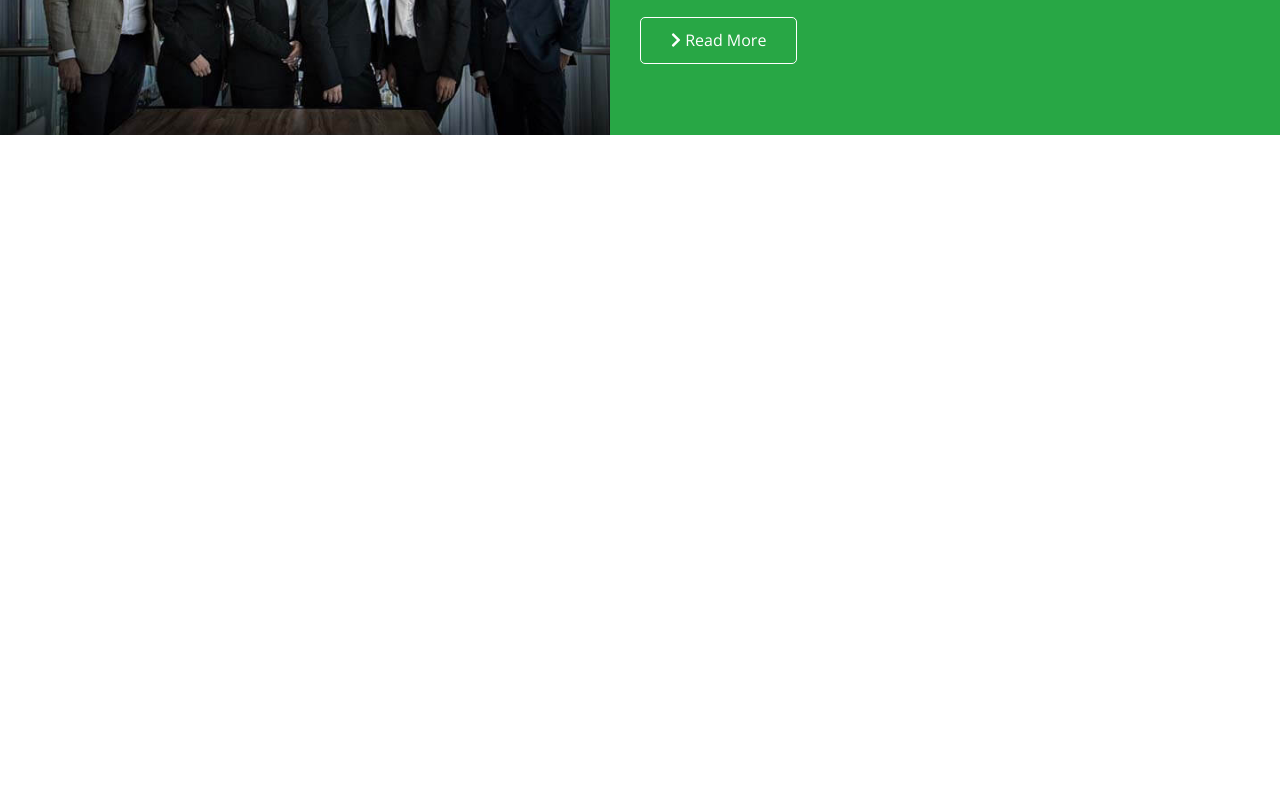
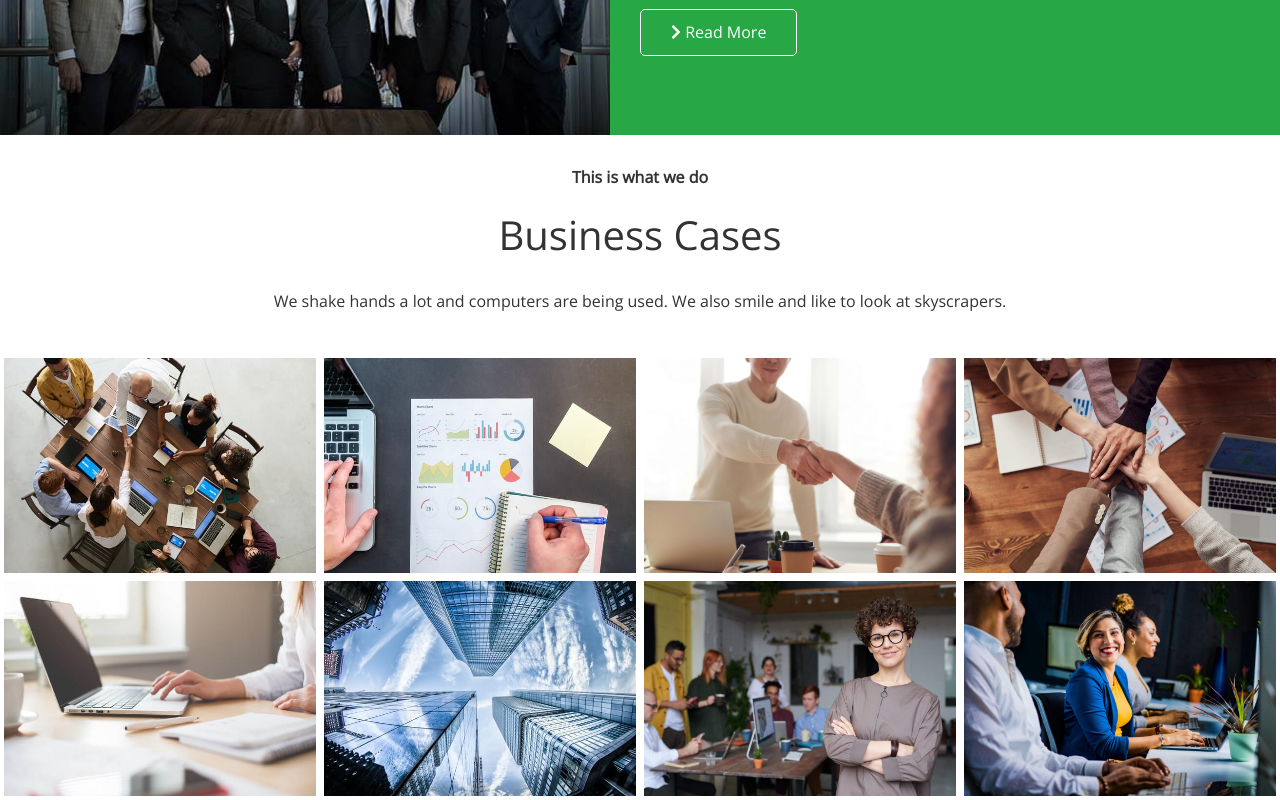
Before and after one commit to dario-piotrowicz/ReactJS-CSS_demo_fictional-company_website_miniproject, a React app: page / in a window 1280 px wide. Shown: the part 1414-2214 px from the top of the page. Before the commit the page ends 1557 px from the top, so only its background shows below. Built offline with nearby package versions, Linux system fonts and the light colour scheme; the HTML template or start-up script is replaced by a standard one.

Commit message:
implemented CasesSection

```diff
--- a/src/App.scss
+++ b/src/App.scss
@@ -13,7 +13,8 @@ body {
   line-height: 1.6;
 }
 
-h1 {
+h1,
+h2 {
   font-weight: lighter;
   line-height: 1.2;
 }
--- /dev/null
+++ b/src/components/cases-section/cases-section.component.jsx
@@ -0,0 +1,45 @@
+import React from 'react';
+import './cases-section.styles.scss';
+import cases1 from '../../assets/images/cases/cases1.jpg';
+import cases2 from '../../assets/images/cases/cases2.jpg';
+import cases3 from '../../assets/images/cases/cases3.jpg';
+import cases4 from '../../assets/images/cases/cases4.jpg';
+import cases5 from '../../assets/images/cases/cases5.jpg';
+import cases6 from '../../assets/images/cases/cases6.jpg';
+import cases7 from '../../assets/images/cases/cases7.jpg';
+import cases8 from '../../assets/images/cases/cases8.jpg';
+
+const CasesSection = () => {
+  return (
+    <section className="cases-section">
+      <header>
+        <h4>This is what we do</h4>
+        <h2>Business Cases</h2>
+        <p>
+          We shake hands a lot and computers are being used. We also smile and
+          like to look at skyscrapers.
+        </p>
+      </header>
+      <div className="images">
+        <div className="column">
+          <img src={cases1} alt="case" />
+          <img src={cases2} alt="case" />
+        </div>
+        <div className="column">
+          <img src={cases3} alt="case" />
+          <img src={cases4} alt="case" />
+        </div>
+        <div className="column">
+          <img src={cases5} alt="case" />
+          <img src={cases6} alt="case" />
+        </div>
+        <div className="column">
+          <img src={cases7} alt="case" />
+          <img src={cases8} alt="case" />
+        </div>
+      </div>
+    </section>
+  );
+};
+
+export default CasesSection;
--- /dev/null
+++ b/src/components/cases-section/cases-section.styles.scss
@@ -0,0 +1,36 @@
+.cases-section {
+  header {
+    padding: 30px;
+    display: flex;
+    flex-direction: column;
+    align-items: center;
+    justify-content: center;
+    text-align: center;
+
+    h2 {
+      font-size: 40px;
+      margin: 20px 0;
+    }
+  }
+
+  .images {
+    display: flex;
+    flex-wrap: wrap;
+
+    .column {
+      display: flex;
+      flex-direction: column;
+      flex: 25%;
+      max-width: 25%;
+    }
+
+    img {
+      width: 100%;
+      height: 50%;
+      padding: 4px;
+    }
+    img:hover {
+      opacity: 0.7;
+    }
+  }
+}
--- a/src/pages/home/home.page.component.jsx
+++ b/src/pages/home/home.page.component.jsx
@@ -3,12 +3,14 @@ import './home.styles.scss';
 import Hero from '../../components/hero/hero.component';
 import InfoIconsSection from '../../components/info-icons-section/info-icons-section.component';
 import SolutionsSection from '../../components/solutions-section/solutions-section.component';
+import CasesSection from '../../components/cases-section/cases-section.component';
 
 const Home = () => (
   <main>
     <Hero />
     <InfoIconsSection />
     <SolutionsSection />
+    <CasesSection />
   </main>
 );
 
```
